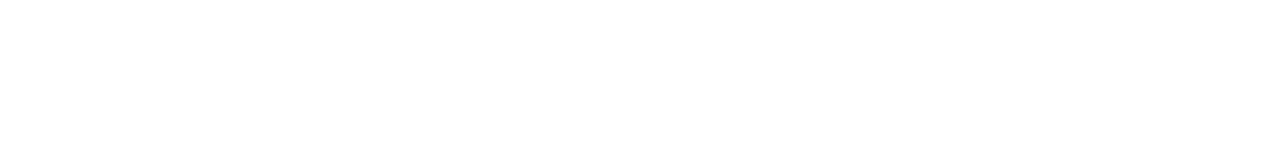
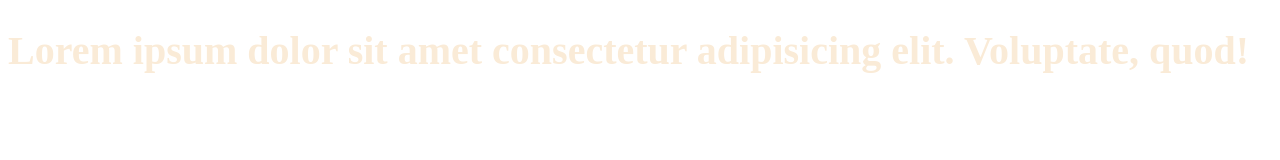
Before and after one commit to chi-chiWu/0705, a plain HTML site: page index.html in a window 1280 px wide. Drawn offline with Linux system fonts and the light colour scheme.

Commit message:
新增h1標籤

```diff
--- a/index.css
+++ b/index.css
@@ -1,3 +1,6 @@
 body{
     font-size: 20px;
 }
+h1{
+    color :antiquewhite;
+}
--- a/index.html
+++ b/index.html
@@ -7,6 +7,6 @@
     <link rel="stylesheet" href="index.css">
 </head>
 <body>
-
+    <h1>Lorem ipsum dolor sit amet consectetur adipisicing elit. Voluptate, quod!</h1>
 </body>
 </html>
```
